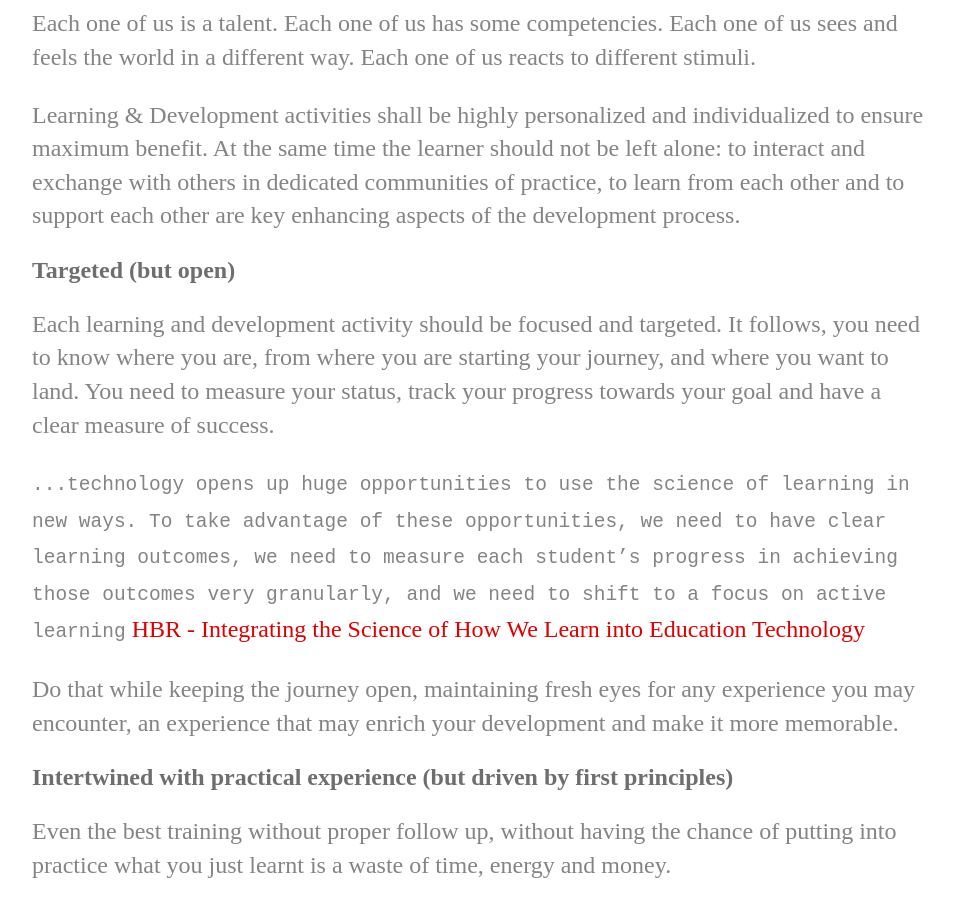
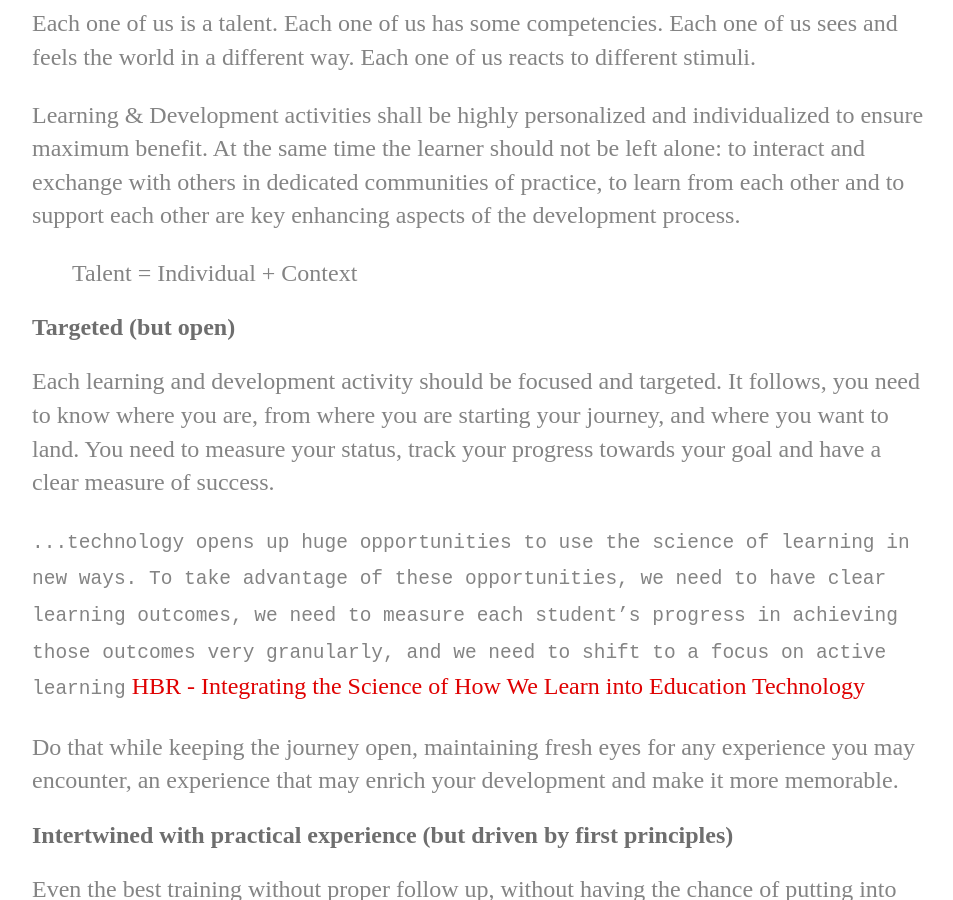
Before and after one commit to aleale14/aleale14.github.io, a Jekyll site: the page built from _posts/read/2019-10-20-LearningDevelopmentPrinciples.md, in a window 1280 px wide and 900 px high, scrolled down 1130 px. Shown: the whole window, without its empty margins (160-1113 px from the left). Built offline with Jekyll 4.4.1, drawn with Linux system fonts in a browser that asks for light colours.

Commit message:
Talent statement

```diff
--- a/_posts/read/2019-10-20-LearningDevelopmentPrinciples.md
+++ b/_posts/read/2019-10-20-LearningDevelopmentPrinciples.md
@@ -31,6 +31,8 @@ Each one of us reacts to different stimuli.
 Learning & Development activities shall be highly personalized and individualized to ensure maximum benefit.
 At the same time the learner should not be left alone: to interact and exchange with others in dedicated communities of practice, to learn from each other and to support each other are key enhancing aspects of the development process.
 
+> Talent = Individual + Context
+
 ## Targeted (but open)
 Each learning and development activity should be focused and targeted.
 It follows, you need to know where you are, from where you are starting your journey, and where you want to land. You need to measure your status, track your progress towards your goal and have a clear measure of success.
```
